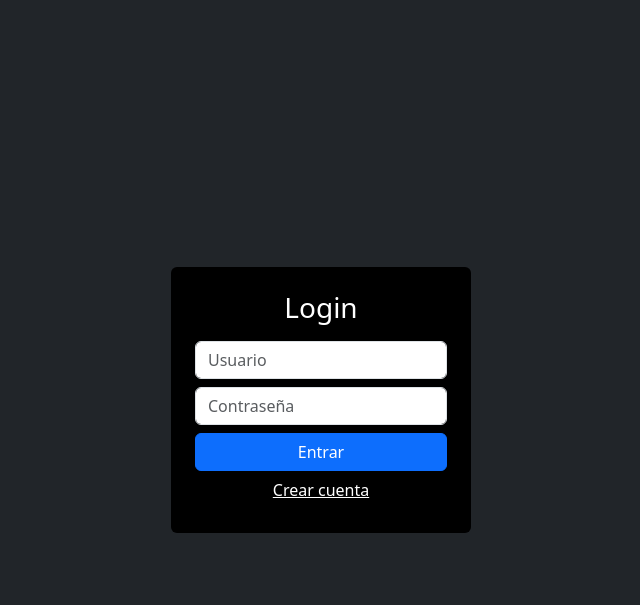
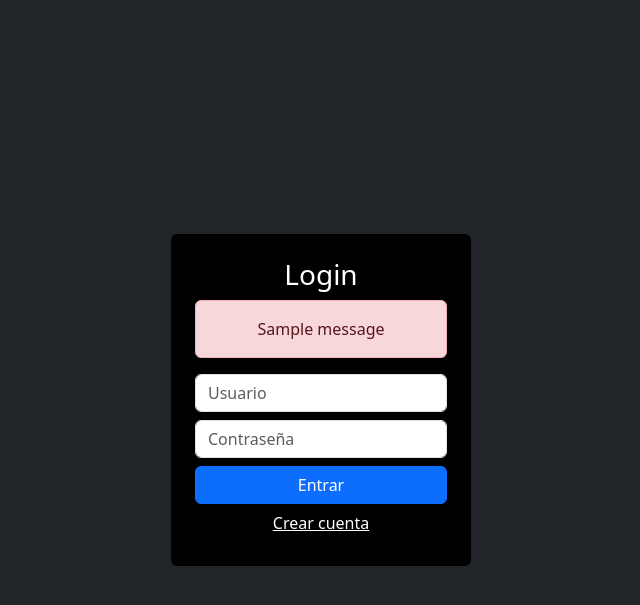
Before and after one commit to juanariasn-cmyk/proyecto-biblioteca, a Flask app: page / in a window 1280 px wide. Shown: the top 605 px of the page, without its empty margins (319-959 px from the left). Run offline with Flask 3, Linux system fonts and the light colour scheme; tables that the repository leaves empty hold one stand-in row (values such as "Sample post"); one stand-in notice (Sample message) is shown.

Commit message:
Update login.html

```diff
--- a/web_app/templates/login.html
+++ b/web_app/templates/login.html
@@ -8,7 +8,16 @@
 <body class="bg-dark text-white d-flex justify-content-center align-items-center vh-100">
 
 <form method="POST" class="bg-black p-4 rounded" style="width:300px;">
-    <h3 class="text-center mb-3">Login</h3>
+
+<h3 class="text-center">Login</h3>
+
+{% with messages = get_flashed_messages() %}
+{% if messages %}
+<div class="alert alert-danger text-center">
+{{ messages[0] }}
+</div>
+{% endif %}
+{% endwith %}
 
 <input name="user" class="form-control mb-2" placeholder="Usuario" required>
 <input name="password" type="password" class="form-control mb-2" placeholder="Contraseña" required>
@@ -16,6 +25,7 @@
 <button class="btn btn-primary w-100">Entrar</button>
 
 <a href="/register" class="btn btn-link text-white w-100">Crear cuenta</a>
+
 </form>
 
 </body>
```
Lines whose indentation alone changed are shown as unchanged.
